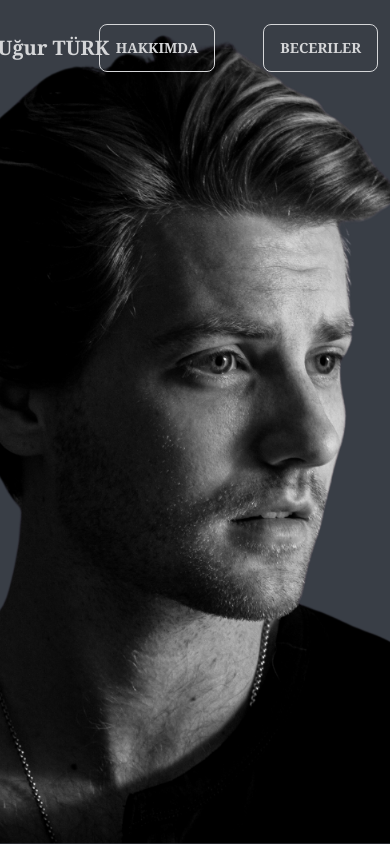
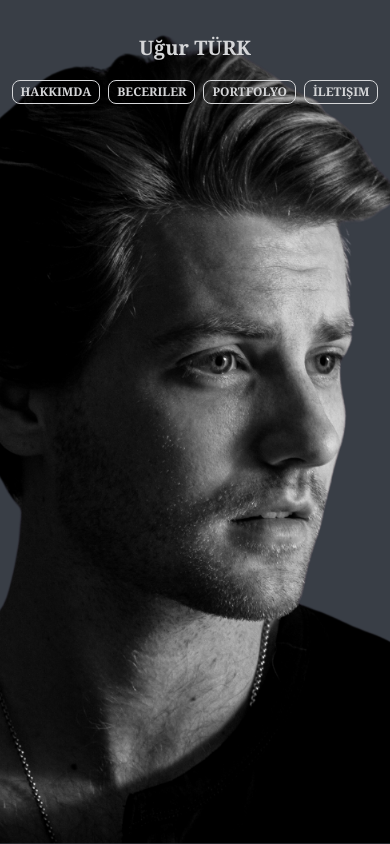
Before and after one commit to u9urturk/ugurturk, a React (Create React App) app: page / in a window 390 px wide. Shown: the top 844 px of the page. Built offline with nearby package versions, Linux system fonts and the light colour scheme.

Commit message:
Reafactoring

```diff
--- a/src/components/Navbar.jsx
+++ b/src/components/Navbar.jsx
@@ -31,24 +31,24 @@ export default function Navbar() {
       console.log(scrollY)
     return (
         <div className={classNames({
-            "navbar bg-transparent transition-all flex items-center justify-between hover:opacity-100 cursor-pointer  mt-4 fixed z-40":true,
+            "navbar bg-transparent transition-all gap-y-2 md:gap-y-0 flex-col md:flex-row flex items-center px-8 justify-between hover:opacity-100 cursor-pointer  mt-4 fixed z-40":true,
             "opacity-0":scrollY!=0,
 
         })}>
             <div className="flex items-center justify-center">
                 <a className="btn btn-ghost normal-case font-serif text-xl">Uğur TÜRK</a>
             </div>
-            <div className='flex items-center justify-center font-serif gap-x-12'>
-              <button onClick={() => scrollToSection("about")}  className='hover:scale-90 transition-all  btn btn-outline' href="">Hakkımda</button>
-                <button  className='hover:scale-90 transition-all  btn btn-outline' href="">Beceriler</button>
-                <button onClick={() => scrollToSection("portfolyo")} className='hover:scale-90 transition-all  btn btn-outline' href="">Portfolyo</button>
-                <button  className='hover:scale-90 transition-all  btn btn-outline' href="">İletişim</button>
+            <div className='flex items-center justify-center font-serif gap-x-2 md:gap-x-12'>
+              <button onClick={() => scrollToSection("about")}  className='hover:scale-90 transition-all btn-xs md:btn-md btn btn-outline' href="">Hakkımda</button>
+                <button  className='hover:scale-90 transition-all  btn btn-outline btn-xs md:btn-md' href="">Beceriler</button>
+                <button onClick={() => scrollToSection("portfolyo")} className='hover:scale-90 transition-all btn-xs md:btn-md  btn btn-outline' href="">Portfolyo</button>
+                <button  className='hover:scale-90 transition-all btn-xs md:btn-md  btn btn-outline' href="">İletişim</button>
             </div>
             <div className="flex-none gap-2">
                 <div className="form-control hidden">
                     <input type="text" placeholder="Search" className="input input-bordered w-24 md:w-auto" />
                 </div>
-                <label className="swap swap-rotate">
+                <label className="swap hidden swap-rotate">
 
                     {/* this hidden checkbox controls the state */}
                     <input type="checkbox" />
```
